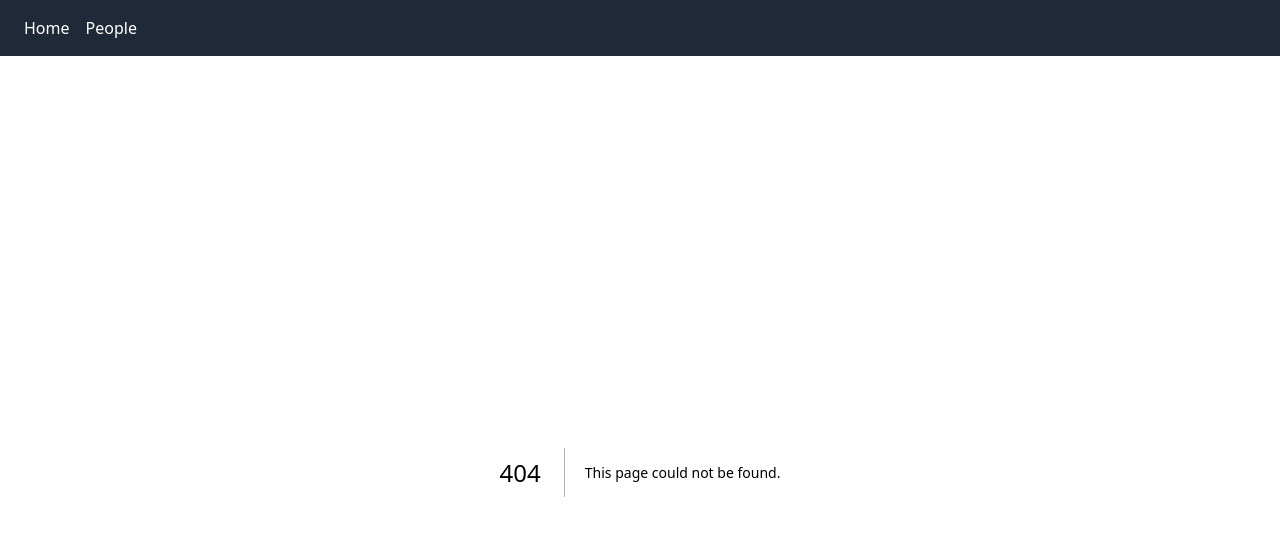
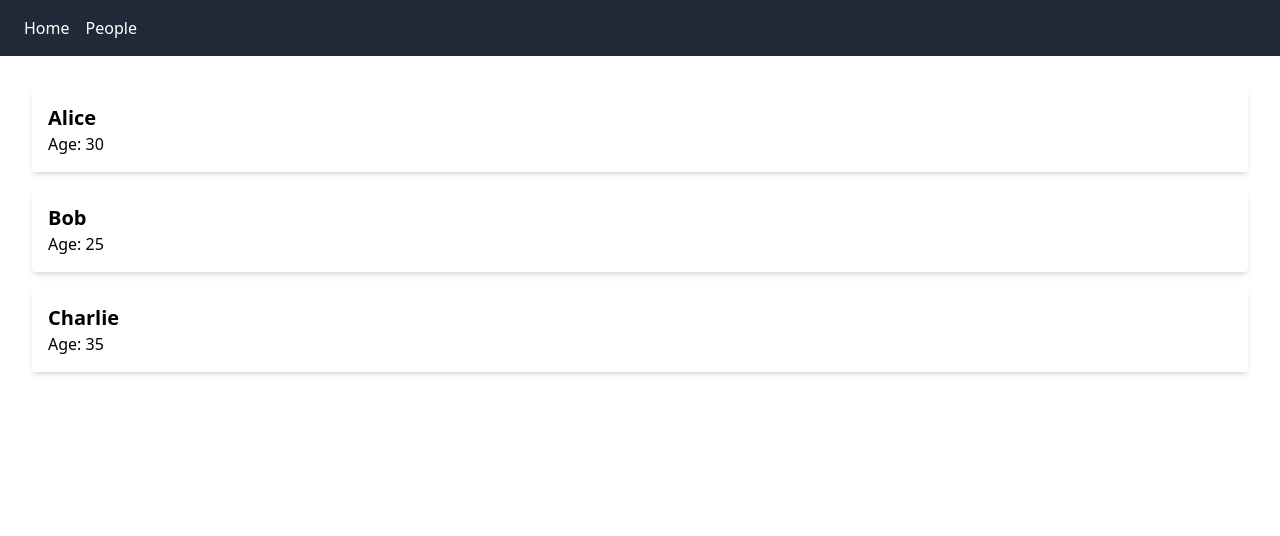
Before and after one commit to mq022002/Next.js-Crash-Course, a Next.js app in the folder next.js-crash-course/: page /people in a window 1280 px wide. Before the commit this address had no page. Shown: the top 536 px of the page. Built offline with nearby package versions, Linux system fonts and the light colour scheme.

Commit message:
feat: 'PeopleCards' and 'PeoplePage' components with hardcoded data

```diff
--- /dev/null
+++ b/next.js-crash-course/src/components/PeopleCards.tsx
@@ -0,0 +1,22 @@
+import React from "react";
+
+const PeopleCards = () => {
+  return (
+    <div className="p-4">
+      <div className="bg-white shadow-md rounded p-4 mb-4">
+        <div className="text-xl font-bold">Alice</div>
+        <p>Age: 30</p>
+      </div>
+      <div className="bg-white shadow-md rounded p-4 mb-4">
+        <div className="text-xl font-bold">Bob</div>
+        <p>Age: 25</p>
+      </div>
+      <div className="bg-white shadow-md rounded p-4 mb-4">
+        <div className="text-xl font-bold">Charlie</div>
+        <p>Age: 35</p>
+      </div>
+    </div>
+  );
+};
+
+export default PeopleCards;
--- /dev/null
+++ b/next.js-crash-course/src/pages/people/index.tsx
@@ -0,0 +1,9 @@
+import PeopleCards from "@/components/PeopleCards";
+
+export default function PeoplePage() {
+  return (
+    <>
+      <PeopleCards />
+    </>
+  );
+}
```
